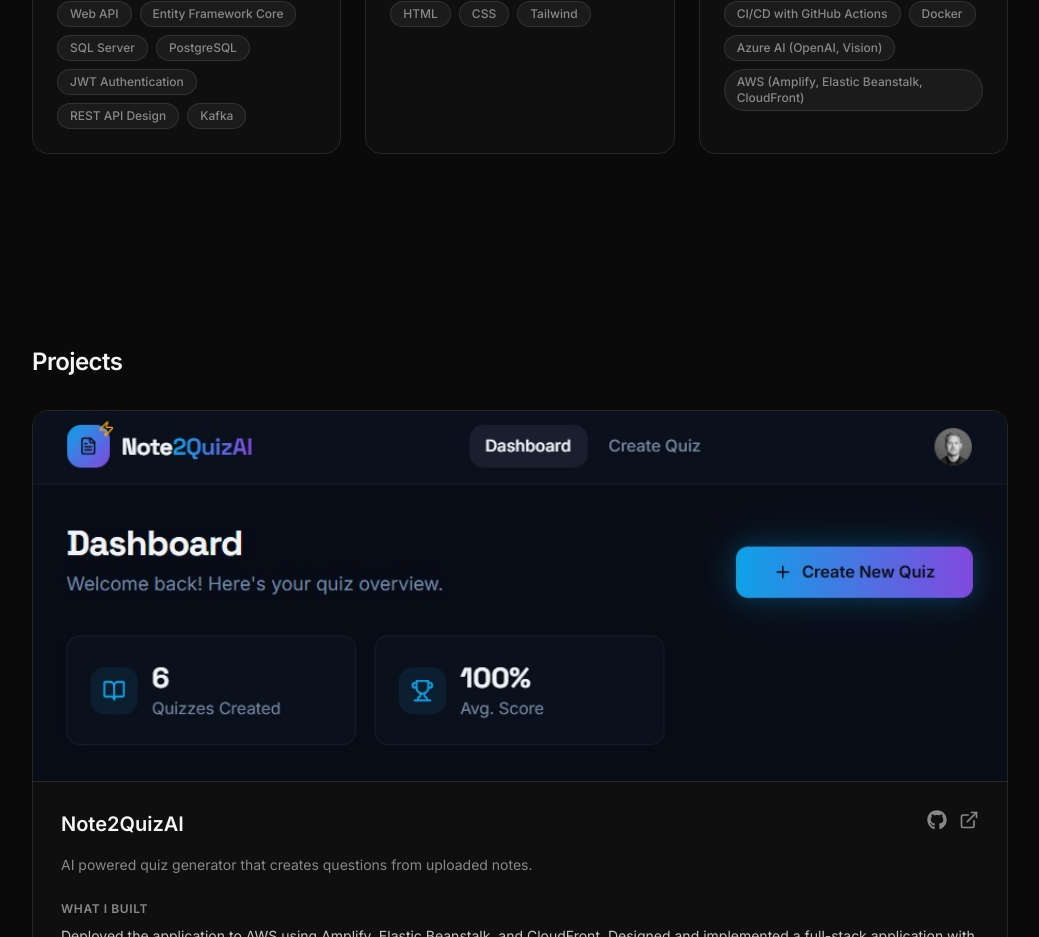
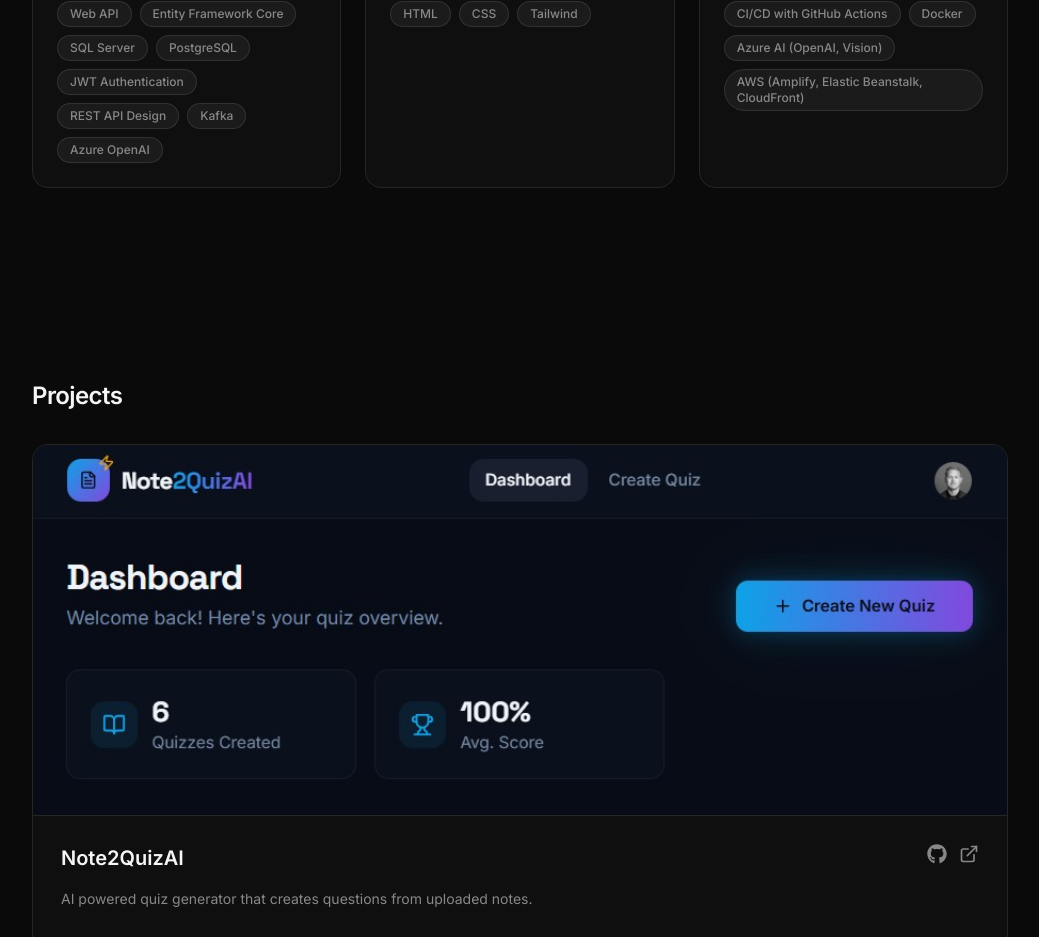
Before and after one commit to johanjaners/johan-portfolio, a React (Vite) app: page / in a window 1280 px wide. Shown: the part 1520-2457 px from the top of the page, without its empty margins (120-1159 px from the left). Built offline with nearby package versions, Linux system fonts and the light colour scheme.

Commit message:
feat: add Azure OpenAI to tech stack in App component

```diff
--- a/src/App.tsx
+++ b/src/App.tsx
@@ -313,7 +313,7 @@ export default function App() {
               items={[
                 "C#", ".NET", "ASP.NET Core", "Web API",
                 "Entity Framework Core", "SQL Server", "PostgreSQL",
-                "JWT Authentication", "REST API Design", "Kafka"
+                "JWT Authentication", "REST API Design", "Kafka", "Azure OpenAI"
               ]}
             />
             <TechGroup
```
